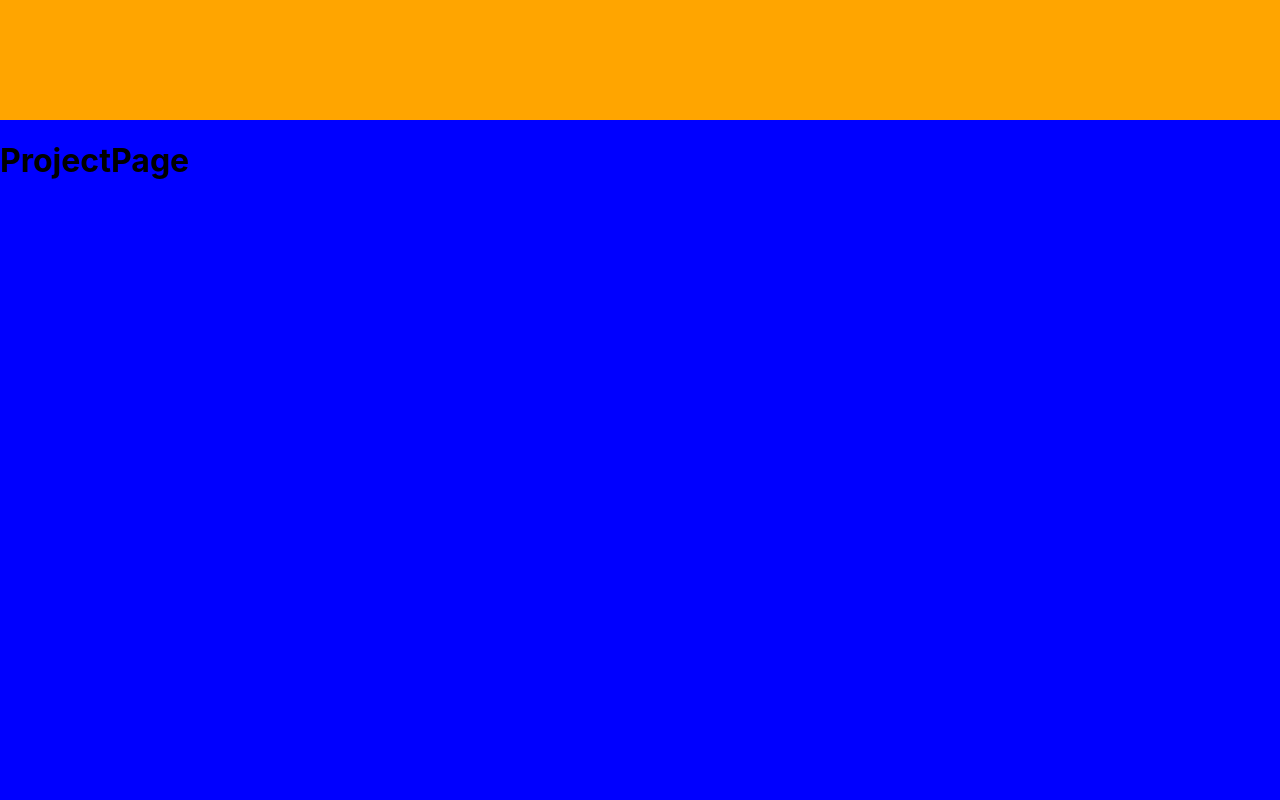
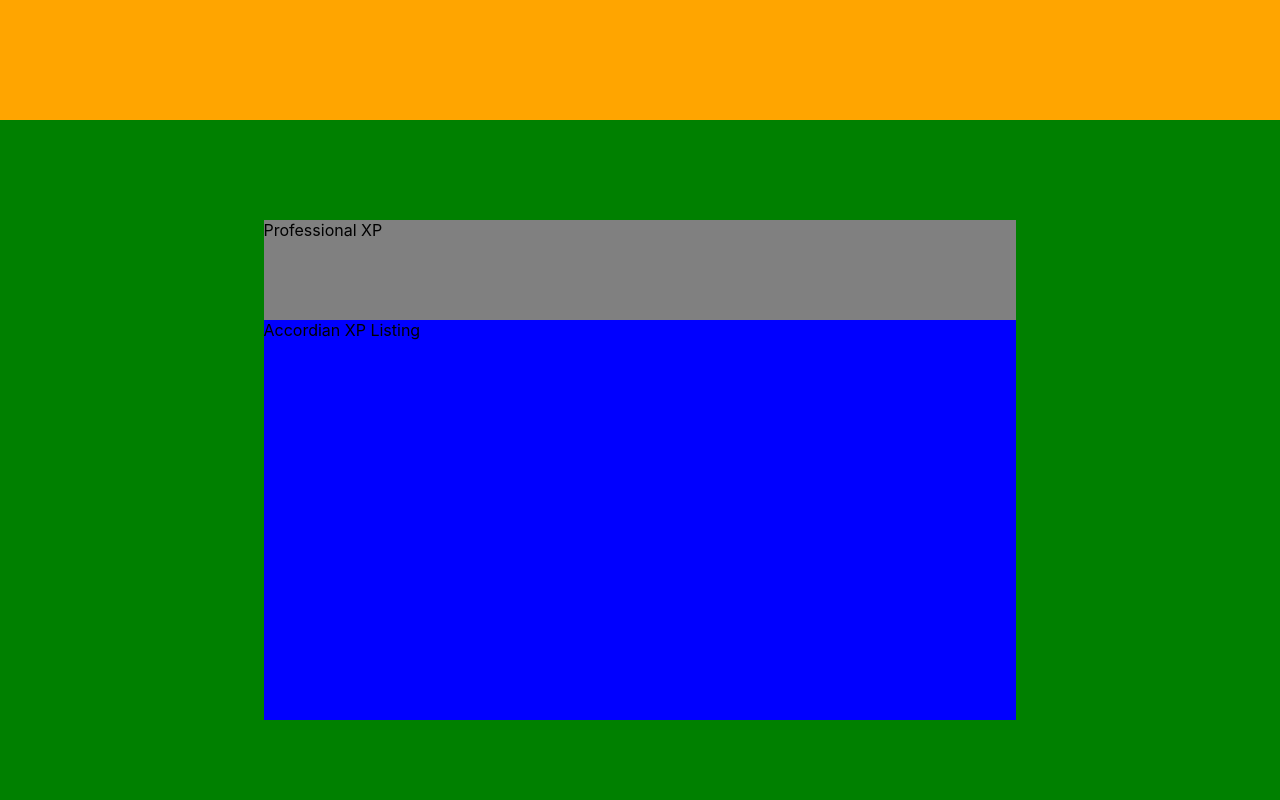
Before and after one commit to Lanny-MacMillan/dev_portfolio, a React (Create React App) app: page /Contact in a window 1280 px wide. Shown: the part 2320-3120 px from the top of the page. Built offline with nearby package versions, Linux system fonts and the light colour scheme.

Commit message:
laid out CSS Grid for contact and work xp page

```diff
--- a/src/components/contact/Contact.js
+++ b/src/components/contact/Contact.js
@@ -1,11 +1,23 @@
 import React from "react";
-import { ContactContainer } from "./Contact.styles.js";
+import {
+  ContactContainer,
+  ContactDiv,
+  ShowDiv1,
+  ShowDiv2,
+  ShowDiv3,
+} from "./Contact.styles.js";
 
 const Contact = ({ contact }) => {
   return (
-    <ContactContainer ref={contact}>
-      <h1>ContactPage</h1>
-    </ContactContainer>
+    <>
+      <ContactContainer ref={contact}>
+        <h1>ContactPage</h1>
+        <ContactDiv>Contact info</ContactDiv>
+        <ShowDiv1>Testimonial 1</ShowDiv1>
+        <ShowDiv2>Testimonial 2</ShowDiv2>
+        <ShowDiv3>Testimonial 3</ShowDiv3>
+      </ContactContainer>
+    </>
   );
 };
 
--- a/src/components/contact/Contact.styles.js
+++ b/src/components/contact/Contact.styles.js
@@ -1,9 +1,31 @@
 import styled from "styled-components";
 
 export const ContactContainer = styled.div`
-  display: flex;
-  flex-direction: row;
-  width: 100%;
   height: 100vh;
+  display: grid;
+  grid-template-columns: 0.6fr 0.5fr 0.7fr;
+  grid-template-rows: 0.6fr 0.8fr 1fr;
+  gap: 0px 0px;
+  grid-template-areas:
+    ". . ."
+    "showDiv1 showDiv3 contact"
+    "showDiv2 showDiv3 contact";
   background-color: purple;
 `;
+
+export const ContactDiv = styled.div`
+  grid-area: contact;
+  background-color: black;
+`;
+export const ShowDiv1 = styled.div`
+  grid-area: showDiv1;
+  background-color: lightblue;
+`;
+export const ShowDiv2 = styled.div`
+  grid-area: showDiv2;
+  background-color: blue;
+`;
+export const ShowDiv3 = styled.div`
+  grid-area: showDiv3;
+  background-color: teal;
+`;
--- a/src/components/skills/Skills.styles.js
+++ b/src/components/skills/Skills.styles.js
@@ -29,7 +29,7 @@ export const Skills0 = styled.div`
 
 export const Skills1 = styled.div`
   grid-area: skills1;
-  background-color: darkblue;
+  background-color: green;
 `;
 
 export const Skills2 = styled.div`
@@ -39,5 +39,5 @@ export const Skills2 = styled.div`
 
 export const Skills3 = styled.div`
   grid-area: skills3;
-  background-color: cyan;
+  background-color: navy;
 `;
--- a/src/work/Work.js
+++ b/src/work/Work.js
@@ -1,11 +1,14 @@
 import React from "react";
-import { WorkContainer } from "./Work.styles";
+import { ExperienceContainer, Header, ExperienceDiv } from "./Work.styles";
 
 const Work = ({ work }) => {
   return (
-    <WorkContainer ref={work}>
-      <h1>ProjectPage</h1>
-    </WorkContainer>
+    <>
+      <ExperienceContainer ref={work}>
+        <Header>Professional XP</Header>
+        <ExperienceDiv>Accordian XP Listing</ExperienceDiv>
+      </ExperienceContainer>
+    </>
   );
 };
 
--- a/src/work/Work.styles.js
+++ b/src/work/Work.styles.js
@@ -1,9 +1,26 @@
 import styled from "styled-components";
 
-export const WorkContainer = styled.div`
-  display: flex;
-  flex-direction: row;
-  width: 100%;
+export const ExperienceContainer = styled.div`
   height: 100vh;
+  display: grid;
+  grid-template-columns: 0.7fr 1fr 1fr 0.7fr;
+  grid-template-rows: 0.5fr 0.5fr 1fr 1fr 1fr;
+  gap: 0px 0px;
+  grid-template-areas:
+    ". . . ."
+    ". header header ."
+    ". experienceDiv experienceDiv ."
+    ". experienceDiv experienceDiv ."
+    ". . . .";
+  background-color: green;
+`;
+
+export const Header = styled.div`
+  grid-area: header;
+  background-color: grey;
+`;
+
+export const ExperienceDiv = styled.div`
+  grid-area: experienceDiv;
   background-color: blue;
 `;
```
